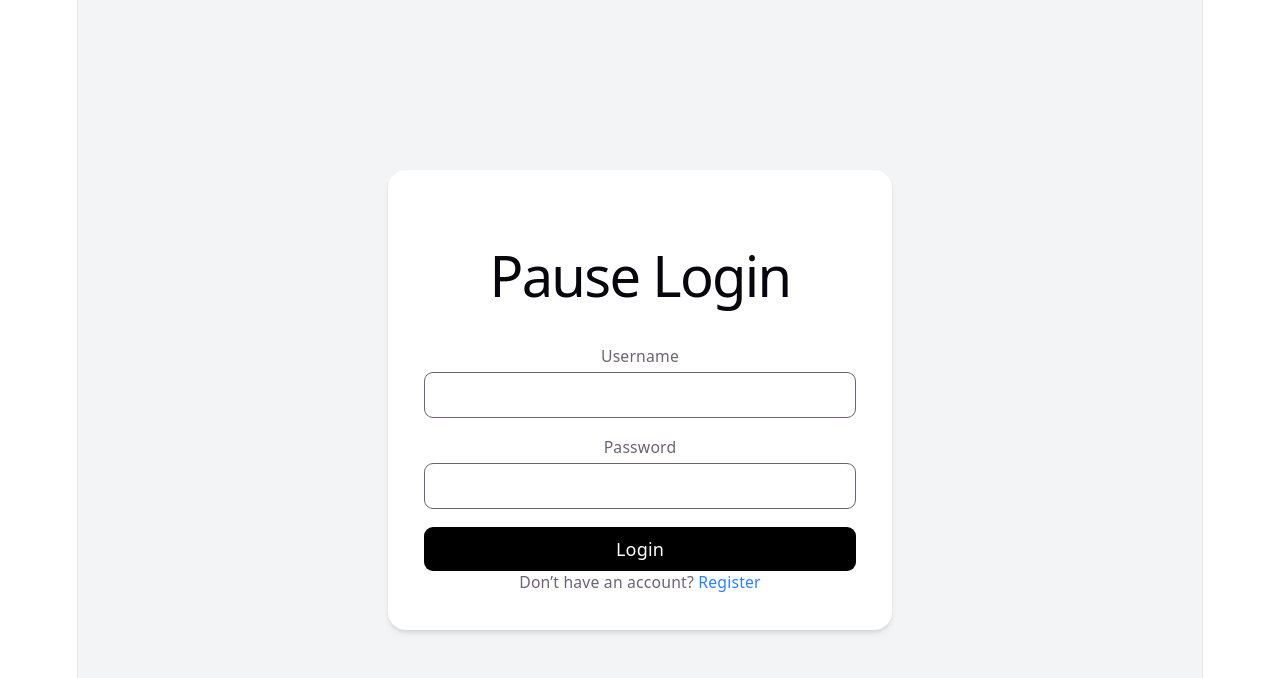
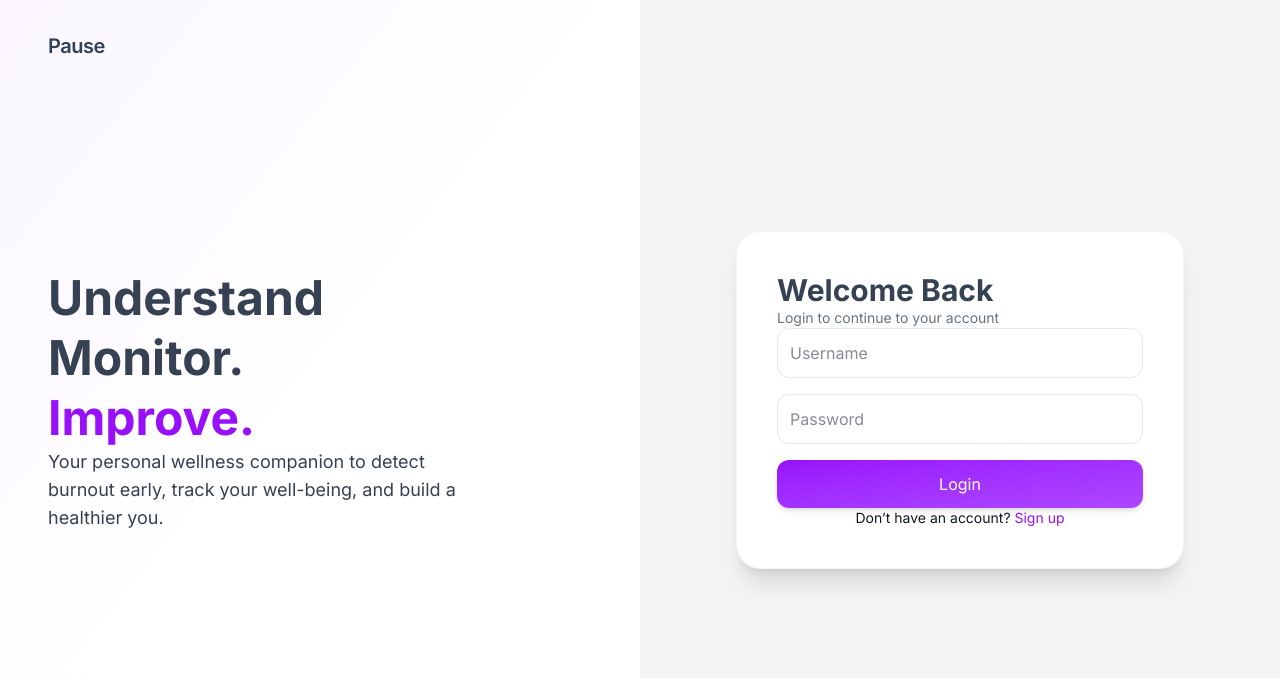
Before and after one commit to uttamshr10/Pause, a React (Vite) app in the folder frontend/: page /login in a window 1280 px wide. Shown: the top 678 px of the page. Built offline with nearby package versions, Linux system fonts and the light colour scheme; no server answers.

Commit message:
Polish login page UI and fix global CSS

```diff
--- a/frontend/index.html
+++ b/frontend/index.html
@@ -3,6 +3,7 @@
   <head>
     <meta charset="UTF-8" />
     <link rel="icon" type="image/svg+xml" href="/favicon.svg" />
+    <link href="https://fonts.googleapis.com/css2?family=Inter:wght@400;500;600;700&display=swap" rel="stylesheet">
     <meta name="viewport" content="width=device-width, initial-scale=1.0" />
     <title>frontend</title>
   </head>
--- a/frontend/src/index.css
+++ b/frontend/src/index.css
@@ -1,112 +1,50 @@
 @import "tailwindcss";
-:root {
-  --text: #6b6375;
-  --text-h: #08060d;
-  --bg: #fff;
-  --border: #e5e4e7;
-  --code-bg: #f4f3ec;
-  --accent: #aa3bff;
-  --accent-bg: rgba(170, 59, 255, 0.1);
-  --accent-border: rgba(170, 59, 255, 0.5);
-  --social-bg: rgba(244, 243, 236, 0.5);
-  --shadow:
-    rgba(0, 0, 0, 0.1) 0 10px 15px -3px, rgba(0, 0, 0, 0.05) 0 4px 6px -2px;
 
-  --sans: system-ui, 'Segoe UI', Roboto, sans-serif;
-  --heading: system-ui, 'Segoe UI', Roboto, sans-serif;
-  --mono: ui-monospace, Consolas, monospace;
-
-  font: 18px/145% var(--sans);
-  letter-spacing: 0.18px;
-  color-scheme: light dark;
-  color: var(--text);
-  background: var(--bg);
-  font-synthesis: none;
-  text-rendering: optimizeLegibility;
-  -webkit-font-smoothing: antialiased;
-  -moz-osx-font-smoothing: grayscale;
-
-  @media (max-width: 1024px) {
-    font-size: 16px;
-  }
-}
-
-@media (prefers-color-scheme: dark) {
-  :root {
-    --text: #9ca3af;
-    --text-h: #f3f4f6;
-    --bg: #16171d;
-    --border: #2e303a;
-    --code-bg: #1f2028;
-    --accent: #c084fc;
-    --accent-bg: rgba(192, 132, 252, 0.15);
-    --accent-border: rgba(192, 132, 252, 0.5);
-    --social-bg: rgba(47, 48, 58, 0.5);
-    --shadow:
-      rgba(0, 0, 0, 0.4) 0 10px 15px -3px, rgba(0, 0, 0, 0.25) 0 4px 6px -2px;
-  }
-
-  #social .button-icon {
-    filter: invert(1) brightness(2);
-  }
-}
-
-#root {
-  width: 1126px;
-  max-width: 100%;
-  margin: 0 auto;
-  text-align: center;
-  border-inline: 1px solid var(--border);
-  min-height: 100svh;
-  display: flex;
-  flex-direction: column;
+/* Reset + base setup */
+*,
+*::before,
+*::after {
   box-sizing: border-box;
 }
 
-body {
+html,
+body,
+#root {
+  height: 100%;
+  width: 100%;
   margin: 0;
 }
 
-h1,
-h2 {
-  font-family: var(--heading);
-  font-weight: 500;
-  color: var(--text-h);
+/* Base body styles */
+body {
+  font-family: 'Inter', system-ui, sans-serif;
+  background-color: #f9fafb; /* gray-50 */
+  color: #111827; /* slate-900 */
+  -webkit-font-smoothing: antialiased;
+  -moz-osx-font-smoothing: grayscale;
 }
 
-h1 {
-  font-size: 56px;
-  letter-spacing: -1.68px;
-  margin: 32px 0;
-  @media (max-width: 1024px) {
-    font-size: 36px;
-    margin: 20px 0;
-  }
+/* Remove default input/button font inconsistencies */
+input,
+button,
+textarea,
+select {
+  font: inherit;
 }
-h2 {
-  font-size: 24px;
-  line-height: 118%;
-  letter-spacing: -0.24px;
-  margin: 0 0 8px;
-  @media (max-width: 1024px) {
-    font-size: 20px;
-  }
+
+/* Optional: smoother transitions for UI polish */
+button,
+a {
+  transition: all 0.2s ease;
 }
+
+/* Remove default margins */
+h1,
+h2,
+h3,
+h4,
+h5,
+h6,
 p {
   margin: 0;
 }
-
-code,
-.counter {
-  font-family: var(--mono);
-  display: inline-flex;
-  border-radius: 4px;
-  color: var(--text-h);
-}
-
-code {
-  font-size: 15px;
-  line-height: 135%;
-  padding: 4px 8px;
-  background: var(--code-bg);
-}
--- a/frontend/src/pages/auth/LoginPage.tsx
+++ b/frontend/src/pages/auth/LoginPage.tsx
@@ -43,60 +43,88 @@ const LoginPage = () => {
   };
 
   return (
-    <div className="min-h-screen flex items-center justify-center bg-gray-100">
-      <div className="bg-white p-8 rounded-2xl shadow-md w-full max-w-md">
+    <div className="min-h-screen grid md:grid-cols-2 bg-purple-50">
 
-        <h1 className="text-2xl font-bold text-center mb-6">
-          Pause Login
+      {/* LEFT SIDE */}
+      <div className="hidden md:flex flex-col justify-center p-12 relative bg-gradient-to-br from-purple-50 via-white to-white">
+
+        <h1 className="absolute top-8 left-12 text-xl font-semibold text-slate-700 tracking-tight">
+          Pause
         </h1>
 
+        <h2 className="text-5xl font-extrabold text-gray-700 leading-tight mb-6">
+          Understand
+          <br />
+          Monitor.
+          <br />
+          <span className="text-purple-600 font-extrabold">Improve.</span>
+        </h2>
+
+        <p className="text-gray-700 text-lg max-w-md">
+          Your personal wellness companion to detect burnout early,
+          track your well-being, and build a healthier you.
+        </p>
+
+      </div>
+
+      {/* RIGHT SIDE */}
+      <div className="flex items-center justify-center bg-gray-100 px-6">
+
+        <div className="bg-white p-10 rounded-3xl shadow-xl border border-gray-100 w-full max-w-md">
+
+          <h2 className="text-3xl font-bold text-gray-700 mb-2">
+            Welcome Back
+          </h2>
+
+          <p className="text-gray-500 mb-6 text-sm">
+            Login to continue to your account
+          </p>
+
           {error && (
-          <p className="text-red-500 text-sm mb-4 text-center">
+            <p className="text-red-500 text-sm mb-4">
               {error}
             </p>
           )}
 
           <form onSubmit={handleSubmit} className="space-y-4">
 
-          <div>
-            <label className="block text-sm mb-1">Username</label>
             <input
               type="text"
               name="username"
+              placeholder="Username"
               value={form.username}
               onChange={handleChange}
-              required
-              className="w-full border p-2 rounded-lg"
+              className="w-full border border-gray-200 p-3 rounded-xl focus:outline-none focus:ring-2 focus:ring-purple-500 focus:border-transparent transition"
             />
-          </div>
 
-          <div>
-            <label className="block text-sm mb-1">Password</label>
             <input
               type="password"
               name="password"
+              placeholder="Password"
               value={form.password}
               onChange={handleChange}
-              required
-              className="w-full border p-2 rounded-lg"
+              className="w-full border border-gray-200 p-3 rounded-xl focus:outline-none focus:ring-2 focus:ring-purple-500 focus:border-transparent transition"
             />
-          </div>
 
             <button
               type="submit"
               disabled={loading}
-            className="w-full bg-black text-white py-2 rounded-lg hover:opacity-90"
+              className="w-full bg-gradient-to-br from-purple-600 to-purple-500 text-white py-3 rounded-xl hover:opacity-90 transition shadow-md"
             >
               {loading ? "Logging in..." : "Login"}
             </button>
+
           </form>
 
           <p className="text-sm text-center mt-4">
             Don’t have an account?{" "}
-          <Link to="/register" className="text-blue-500">
-            Register
+            <Link to="/register" className="text-purple-600">
+              Sign up
             </Link>
           </p>
+
+        </div>
+
       </div>
     </div>
   );
```
Lines whose indentation alone changed are shown as unchanged.
